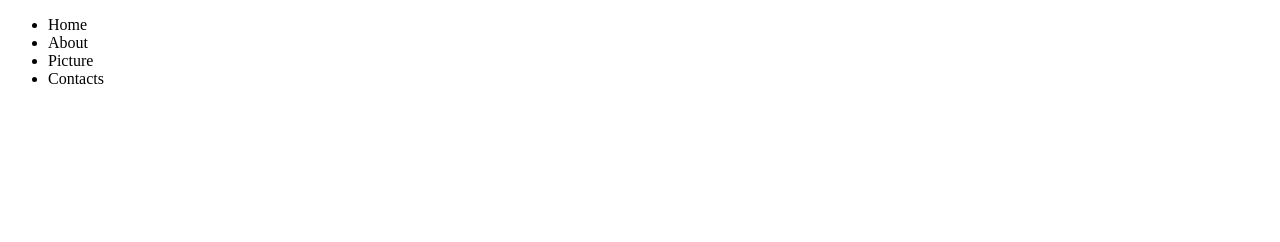
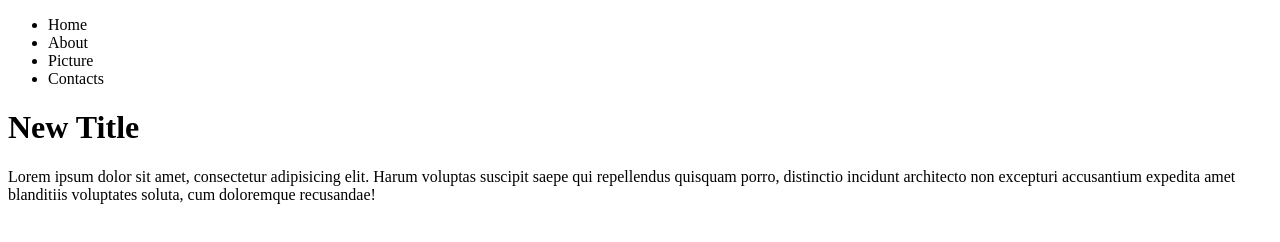
Before and after one commit to Saulii/consoleproject, a plain HTML site: page app/index.html in a window 1280 px wide. Drawn offline with Linux system fonts and the light colour scheme.

```diff
--- a/app/index.html
+++ b/app/index.html
@@ -13,6 +13,10 @@
 			<li>Contacts</li>
 		</ul>
 		</nav>
+		<div>
+			 <h1>New Title</h1>
+			 <p>Lorem ipsum dolor sit amet, consectetur adipisicing elit. Harum voluptas suscipit saepe qui repellendus quisquam porro, distinctio incidunt architecto non excepturi accusantium expedita amet blanditiis voluptates soluta, cum doloremque recusandae!</p>
+		</div>
 		<div class="picture">
 			<img src="#" alt="">
 			<img src="#" alt="">
```
